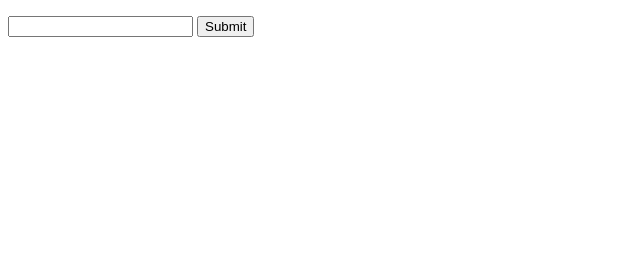
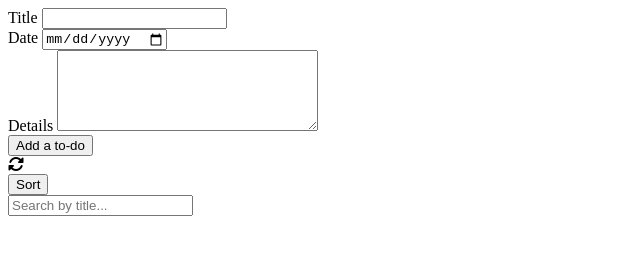
Before and after one commit to GSG-G8/Rehab-To-do-app-, a website: page index.html in a window 1280 px wide. Shown: the whole page, without its empty margins (0-640 px from the left). Drawn offline with Linux system fonts and the light colour scheme; files that its build step writes are made by us from their sources; files whose address does not match are found by name.

Commit message:
edit HTML layout relates #11

```diff
--- a/index.html
+++ b/index.html
@@ -9,14 +9,51 @@
     <link rel="stylesheet" href="./style.css">
   </head>
   <body>
-    <div id = "todo-container">
-        <ul>
-        </ul>
+    <!--  Start Container  -->
+    <div class="container">
+      <!-- Start Header -->
+      <div class="header">
+        <div class="add-toDo">
+          <form id="addForm" method="post">
+            <div class="form-group">
+              <label for="title">Title</label>
+              <input type="text" name="" value="" id="addTitle" class="field">
+            </div>
+            <div class="form-group">
+              <label for="date">Date</label>
+              <input type="date" name="" value="" id="addDate" class="field">
+            </div>
+            <div class="form-group">
+              <label for="details">Details</label>
+              <textarea name="name" rows="5" cols="30" id="addDetails" class="field"></textarea>
+            </div>
+            <input type="submit" name="" value="Add a to-do" id="addToDo">
+          </form>
+        </div>
+        <div class="clear">
+          <i class="fas fa-sync-alt reload"></i>
+        </div>
+      </div>
+      <!-- End Header -->
+      <!--  Start Content -->
+      <div class="content">
+        <div class="search-area">
+          <button type="button" name="button" id="sort">Sort</button>
+          <div class="search-side">
+            <input type="text" id="search" placeholder="Search by title..." >
+          </div>
+        </div>
+        <div id="todo-container">
+          <ul></ul>
+        </div>
+      </div>
+      <!--  End Content -->
     </div>
-    <form id="add-todo">
-      <input type="text" name="description" value="">
-      <input type="submit" name="" value="Submit">
-    </form>
+    <!--  End Container -->
+
+    <!-- Start Dialog -->
+    <dialog id="dialog" class="dialog"></dialog>
+    <!-- End Dialog -->
   </body>
   <script type="text/javascript" src = "./logic.js"></script>
   <script type="text/javascript" src = "./dom.js"></script>
```
